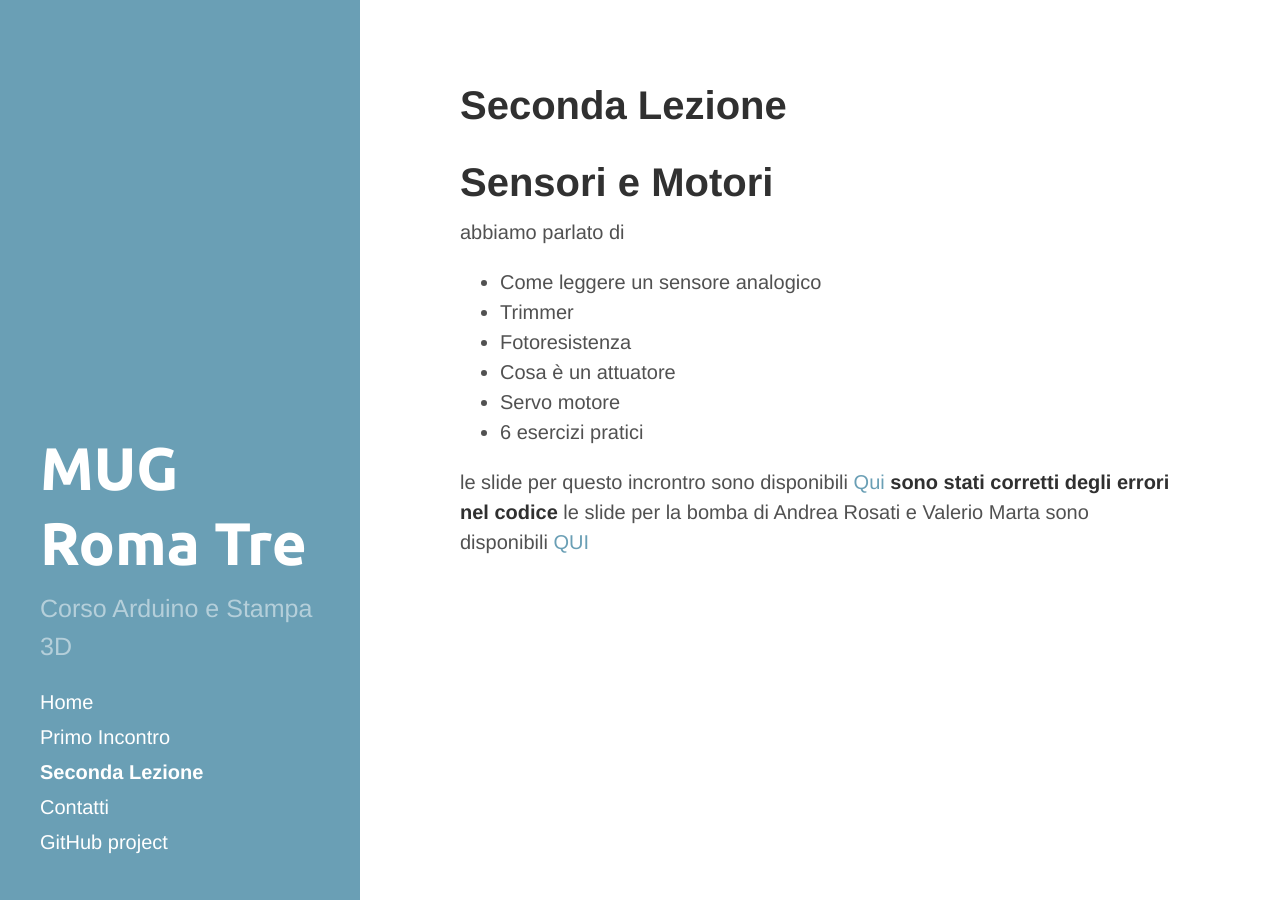
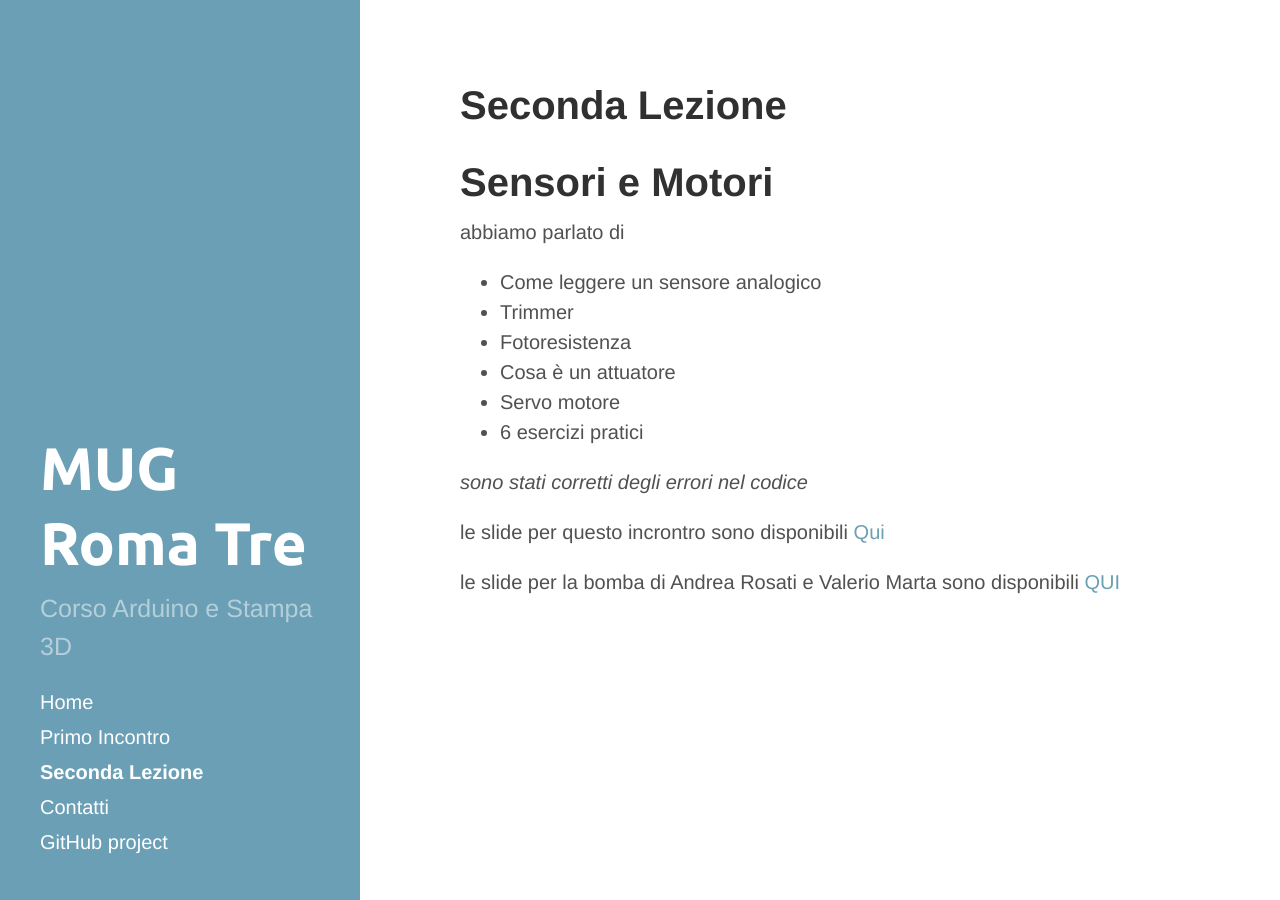
Before and after one commit to mugroma3/corso-arduino, a Jekyll site: the page built from 02 Lezione.md, in a window 1280 px wide. Built offline with Jekyll 4.4.1, drawn with Linux system fonts in a browser that asks for light colours.

```diff
--- a/02 Lezione.md
+++ b/02 Lezione.md
@@ -3,6 +3,7 @@ layout: page
 title: Seconda Lezione
 published: true
 ---
+
 
 # Sensori e Motori
 
@@ -15,7 +16,8 @@ abbiamo parlato di
 * Servo motore
 * 6 esercizi pratici
 
+*sono stati corretti degli errori nel codice*
 
 le slide per questo incrontro sono disponibili [Qui]({{ site.baseurl }}/materiale/lezione2.pdf)
-**sono stati corretti degli errori nel codice**
+
 le slide per la bomba di Andrea Rosati e Valerio Marta sono disponibili [QUI]({{ site.baseurl }}/materiale/slidebomba.pdf)
```
